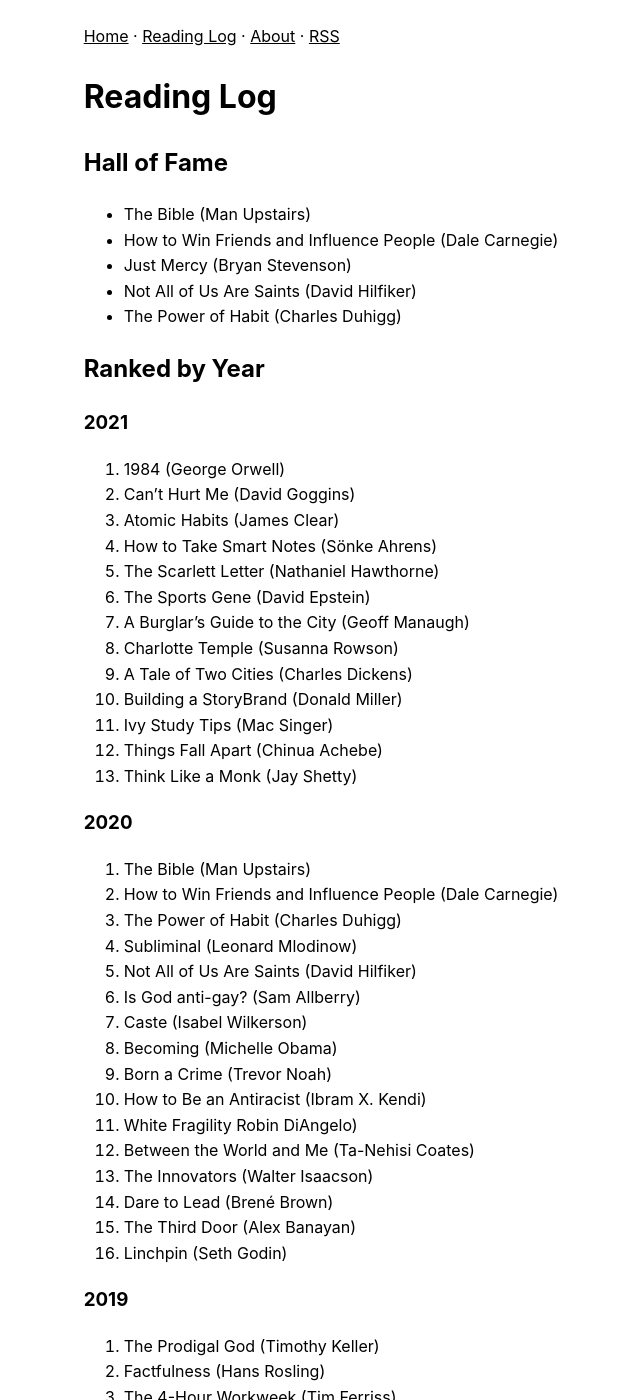
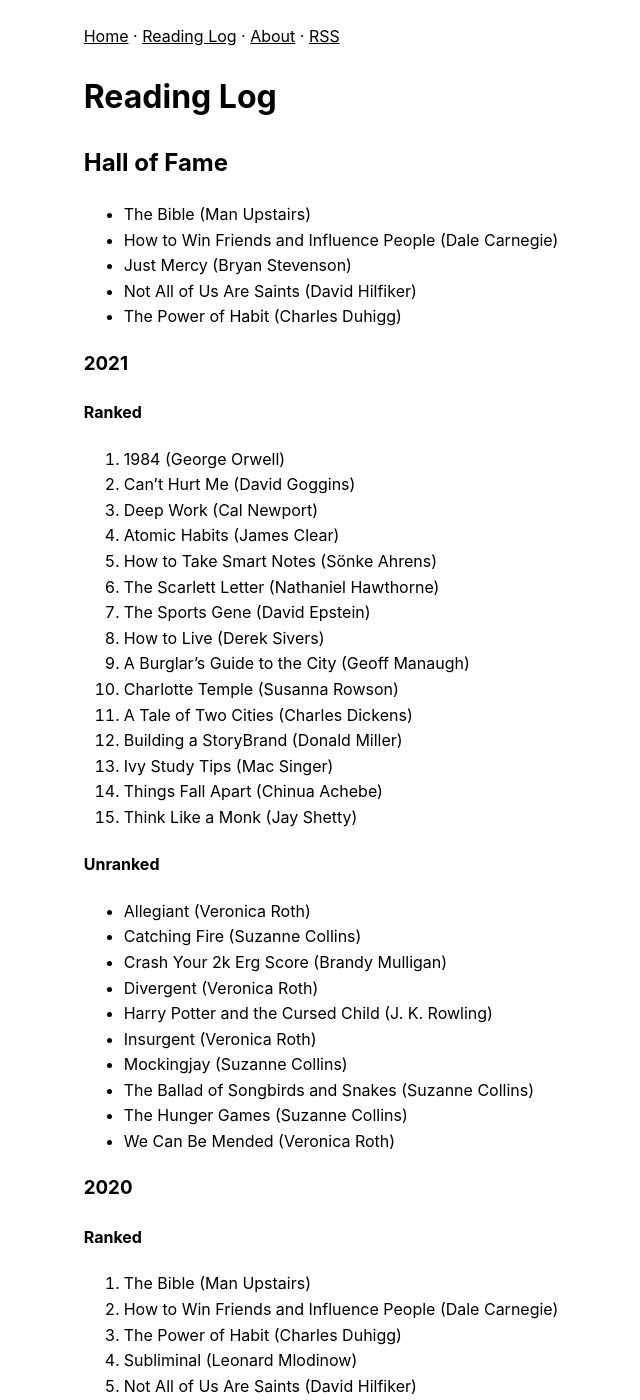
Before and after one commit to JonathanBuchh/buchh.org, a Jekyll site: the page built from books.md, in a window 1280 px wide and 1400 px high. Shown: the whole window, without its empty margins (203-843 px from the left). Built offline with Jekyll 4.4.1, drawn with Linux system fonts in a browser that asks for light colours.

Commit message:
Add books to reading log
I have been too lazy to put these in until now

```diff
--- a/books.md
+++ b/books.md
@@ -11,25 +11,42 @@ permalink: books
 - Not All of Us Are Saints (David Hilfiker)
 - The Power of Habit (Charles Duhigg)
 
-## Ranked by Year
+### 2021
 
-### 2021
+#### Ranked
 
 1. 1984 (George Orwell)
 2. Can't Hurt Me (David Goggins)
-3. Atomic Habits (James Clear)
-4. How to Take Smart Notes (Sönke Ahrens)
-5. The Scarlett Letter (Nathaniel Hawthorne)
-6. The Sports Gene (David Epstein)
-7. A Burglar's Guide to the City (Geoff Manaugh)
-8. Charlotte Temple (Susanna Rowson)
-9. A Tale of Two Cities (Charles Dickens)
-10. Building a StoryBrand (Donald Miller)
-11. Ivy Study Tips (Mac Singer)
-12. Things Fall Apart (Chinua Achebe)
-13. Think Like a Monk (Jay Shetty)
+3. Deep Work (Cal Newport)
+4. Atomic Habits (James Clear)
+5. How to Take Smart Notes (Sönke Ahrens)
+6. The Scarlett Letter (Nathaniel Hawthorne)
+7. The Sports Gene (David Epstein)
+8. How to Live (Derek Sivers)
+9. A Burglar's Guide to the City (Geoff Manaugh)
+10. Charlotte Temple (Susanna Rowson)
+11. A Tale of Two Cities (Charles Dickens)
+12. Building a StoryBrand (Donald Miller)
+13. Ivy Study Tips (Mac Singer)
+14. Things Fall Apart (Chinua Achebe)
+15. Think Like a Monk (Jay Shetty)
+
+#### Unranked
+
+- Allegiant (Veronica Roth)
+- Catching Fire (Suzanne Collins)
+- Crash Your 2k Erg Score (Brandy Mulligan)
+- Divergent (Veronica Roth)
+- Harry Potter and the Cursed Child (J. K. Rowling)
+- Insurgent (Veronica Roth)
+- Mockingjay (Suzanne Collins)
+- The Ballad of Songbirds and Snakes (Suzanne Collins)
+- The Hunger Games (Suzanne Collins)
+- We Can Be Mended (Veronica Roth)
 
 ### 2020
+
+#### Ranked
 
 1. The Bible (Man Upstairs)
 2. How to Win Friends and Influence People (Dale Carnegie)
@@ -50,6 +67,8 @@ permalink: books
 
 ### 2019
 
+#### Ranked
+
 1. The Prodigal God (Timothy Keller)
 2. Factfulness (Hans Rosling)
 3. The 4-Hour Workweek (Tim Ferriss)
@@ -57,6 +76,8 @@ permalink: books
 
 ### 2018
 
+#### Ranked
+
 1. Just Mercy (Bryan Stevenson)
 2. The Language of God (Francis Collins)
 3. Mountains Beyond Mountains (Tracy Kidder)
```
